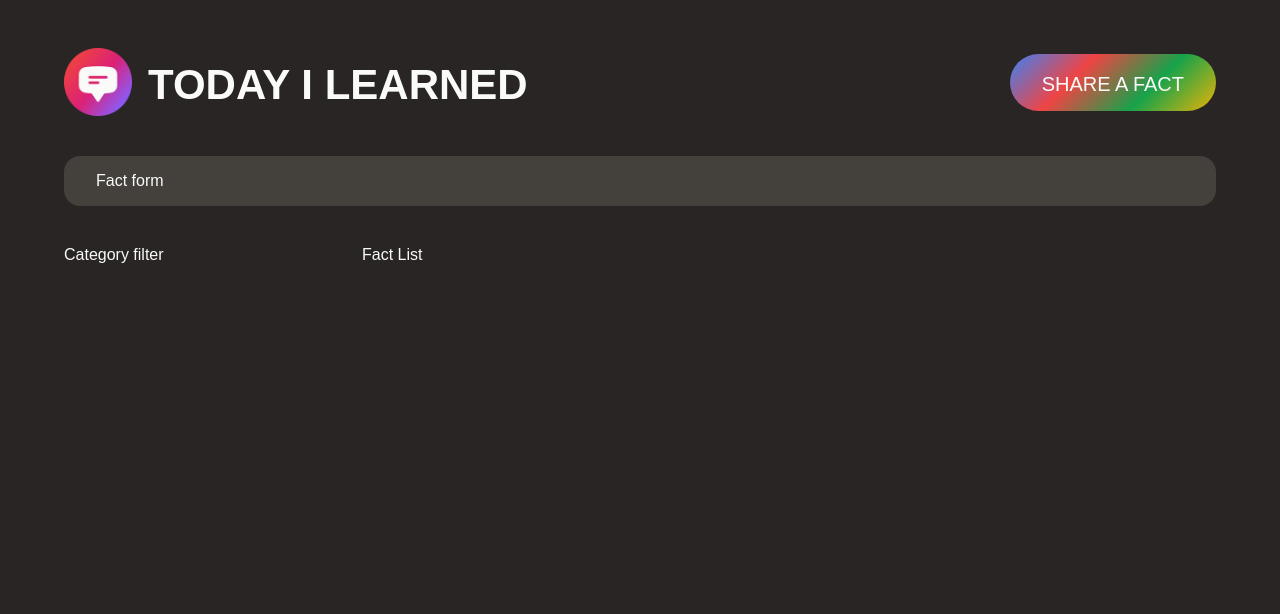
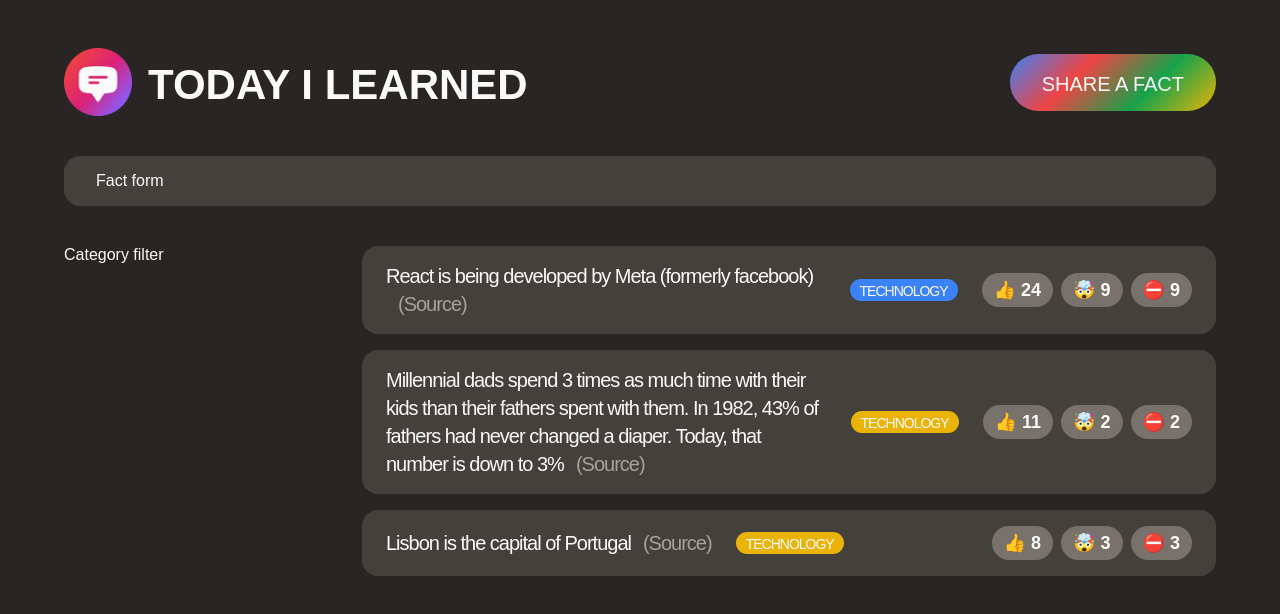
Before and after one commit to olaknowct/todayilearned, a React (Create React App) app: page / in a window 1280 px wide. Shown: the top 614 px of the page. Built offline with nearby package versions, Linux system fonts and the light colour scheme; a web font is replaced by a local one.

Commit message:
add factlist component

```diff
--- a/src/App.js
+++ b/src/App.js
@@ -1,4 +1,48 @@
 import './style.css';
+
+const CATEGORIES = [
+  { name: 'technology', color: '#3b82f6' },
+  { name: 'science', color: '#16a34a' },
+  { name: 'finance', color: '#ef4444' },
+  { name: 'society', color: '#eab308' },
+  { name: 'entertainment', color: '#db2777' },
+  { name: 'health', color: '#14b8a6' },
+  { name: 'history', color: '#f97316' },
+  { name: 'news', color: '#8b5cf6' },
+];
+
+const initialFacts = [
+  {
+    id: 1,
+    text: 'React is being developed by Meta (formerly facebook)',
+    source: 'https://opensource.fb.com/',
+    category: 'technology',
+    votesInteresting: 24,
+    votesMindblowing: 9,
+    votesFalse: 4,
+    createdIn: 2021,
+  },
+  {
+    id: 2,
+    text: 'Millennial dads spend 3 times as much time with their kids than their fathers spent with them. In 1982, 43% of fathers had never changed a diaper. Today, that number is down to 3%',
+    source: 'https://www.mother.ly/parenting/millennial-dads-spend-more-time-with-their-kids',
+    category: 'society',
+    votesInteresting: 11,
+    votesMindblowing: 2,
+    votesFalse: 0,
+    createdIn: 2019,
+  },
+  {
+    id: 3,
+    text: 'Lisbon is the capital of Portugal',
+    source: 'https://en.wikipedia.org/wiki/Lisbon',
+    category: 'society',
+    votesInteresting: 8,
+    votesMindblowing: 3,
+    votesFalse: 1,
+    createdIn: 2015,
+  },
+];
 
 function App() {
   return (
@@ -30,7 +74,31 @@
   return <aside>Category filter</aside>;
 }
 function FactList() {
-  return <section>Fact List</section>;
+  const facts = initialFacts;
+  return (
+    <section>
+      <ul className='facts-list'>
+        {facts.map((fact) => (
+          <li key={fact.id} className='fact'>
+            <p>
+              {fact.text}
+              <a className='source' href={fact.source} target='_blank' rel='noreferrer'>
+                (Source)
+              </a>
+            </p>
+            <span className='tag' style={{ backgroundColor: CATEGORIES.find((cat) => cat.name === fact.category).color }}>
+              technology
+            </span>
+            <div className='vote-buttons'>
+              <button>👍 {fact.votesInteresting}</button>
+              <button>🤯 {fact.votesMindblowing}</button>
+              <button>⛔️ {fact.votesMindblowing}</button>
+            </div>
+          </li>
+        ))}
+      </ul>
+    </section>
+  );
 }
 
 export default App;
```
